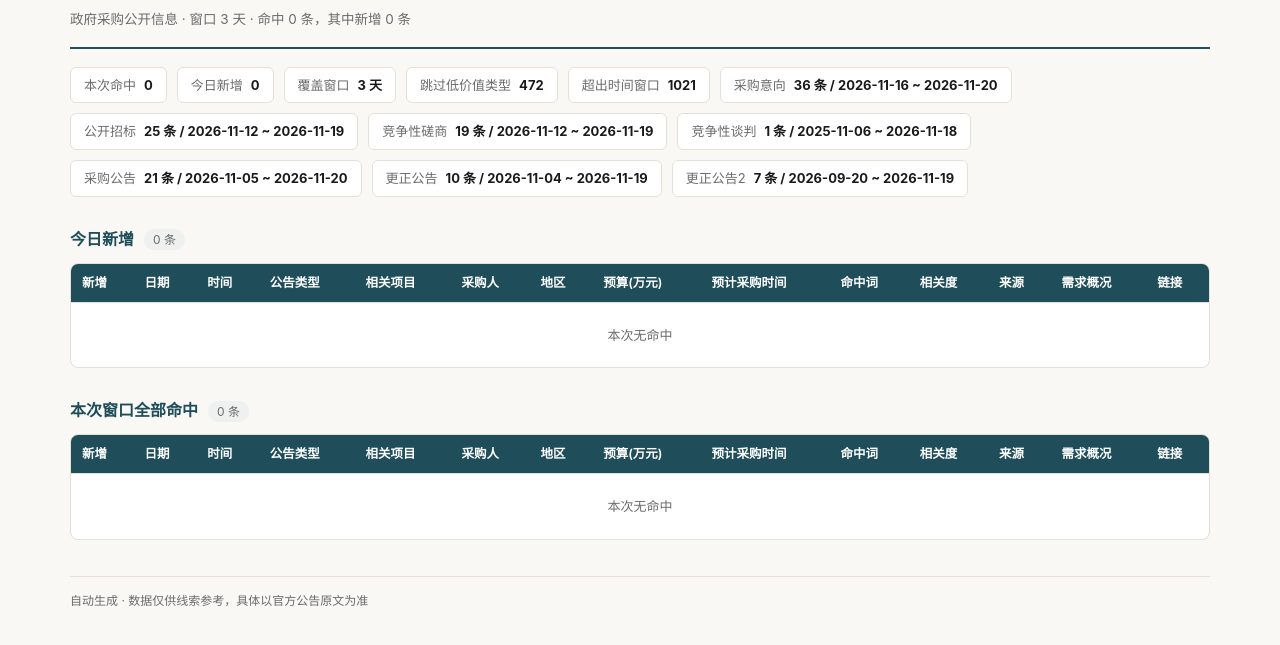
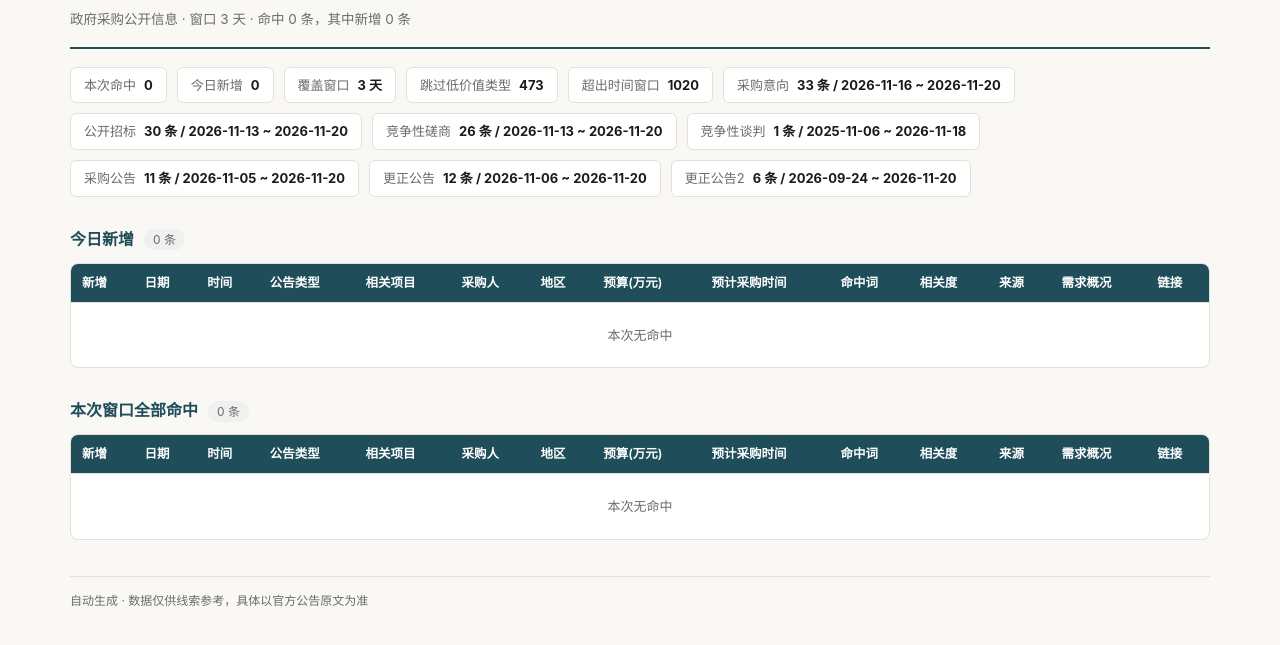
Before and after one commit to Yzewang/hainan-radar, a plain HTML site: page tender_2026-11-20.html in a window 1280 px wide. Shown: the part 69-714 px from the top of the page. Drawn offline with Linux system fonts and the light colour scheme.

Commit message:
update tender_2026-11-20.html

```diff
--- a/tender_2026-11-20.html
+++ b/tender_2026-11-20.html
@@ -35,7 +35,7 @@
   <h1>海南招标雷达 · 2026-11-20</h1>
   <div class="sub">政府采购公开信息 · 窗口 3 天 · 命中 0 条，其中新增 0 条</div>
 </header>
-<div class="notes"><div><span>本次命中</span><b>0</b></div><div><span>今日新增</span><b>0</b></div><div><span>覆盖窗口</span><b>3 天</b></div><div><span>跳过低价值类型</span><b>472</b></div><div><span>超出时间窗口</span><b>1021</b></div><div><span>采购意向</span><b>36 条 / 2026-11-16 ~ 2026-11-20</b></div><div><span>公开招标</span><b>25 条 / 2026-11-12 ~ 2026-11-19</b></div><div><span>竞争性磋商</span><b>19 条 / 2026-11-12 ~ 2026-11-19</b></div><div><span>竞争性谈判</span><b>1 条 / 2025-11-06 ~ 2026-11-18</b></div><div><span>采购公告</span><b>21 条 / 2026-11-05 ~ 2026-11-20</b></div><div><span>更正公告</span><b>10 条 / 2026-11-04 ~ 2026-11-19</b></div><div><span>更正公告2</span><b>7 条 / 2026-09-20 ~ 2026-11-19</b></div></div>
+<div class="notes"><div><span>本次命中</span><b>0</b></div><div><span>今日新增</span><b>0</b></div><div><span>覆盖窗口</span><b>3 天</b></div><div><span>跳过低价值类型</span><b>473</b></div><div><span>超出时间窗口</span><b>1020</b></div><div><span>采购意向</span><b>33 条 / 2026-11-16 ~ 2026-11-20</b></div><div><span>公开招标</span><b>30 条 / 2026-11-13 ~ 2026-11-20</b></div><div><span>竞争性磋商</span><b>26 条 / 2026-11-13 ~ 2026-11-20</b></div><div><span>竞争性谈判</span><b>1 条 / 2025-11-06 ~ 2026-11-18</b></div><div><span>采购公告</span><b>11 条 / 2026-11-05 ~ 2026-11-20</b></div><div><span>更正公告</span><b>12 条 / 2026-11-06 ~ 2026-11-20</b></div><div><span>更正公告2</span><b>6 条 / 2026-09-24 ~ 2026-11-20</b></div></div>
 
 <section>
   <h2>今日新增 <span class="count">0 条</span></h2>
```
